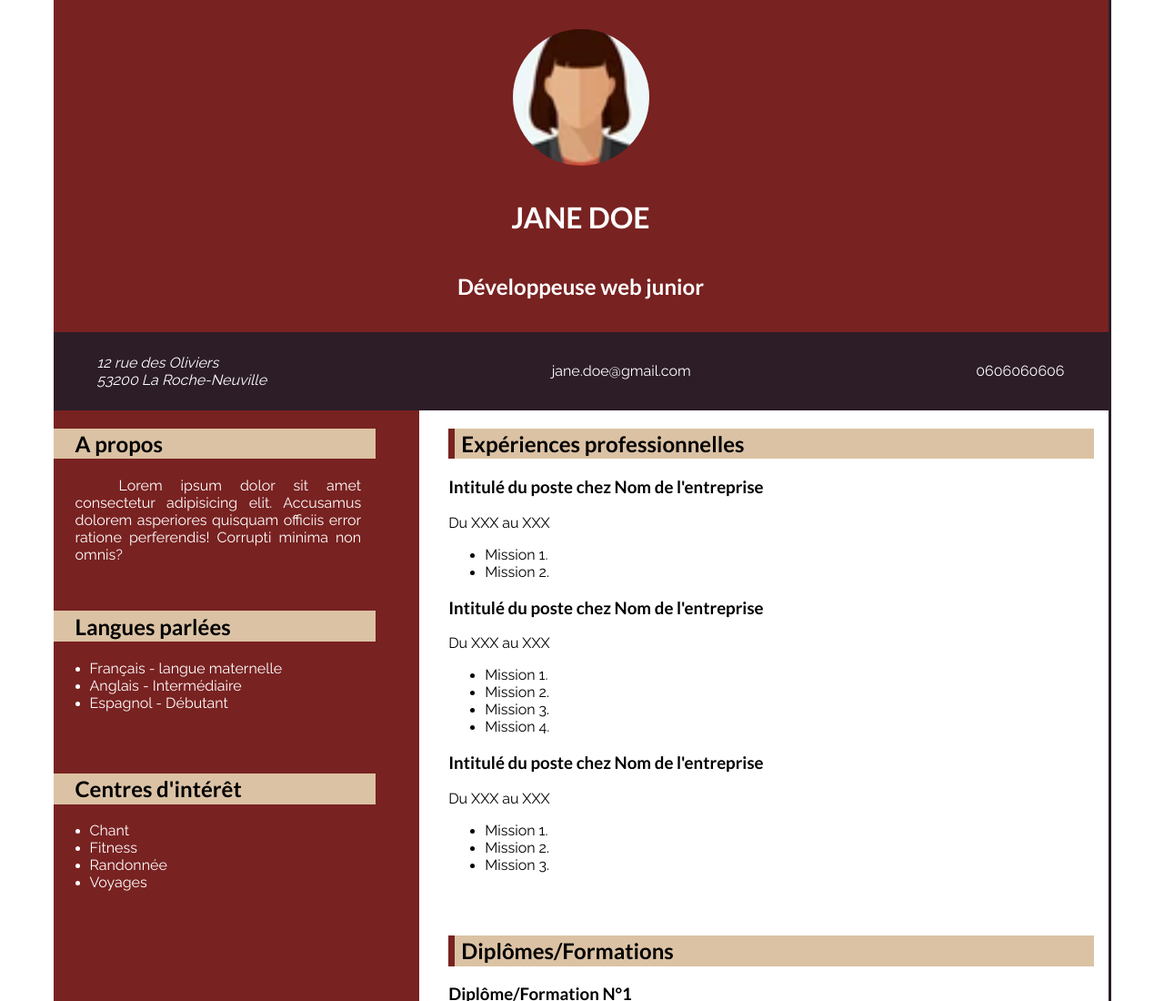
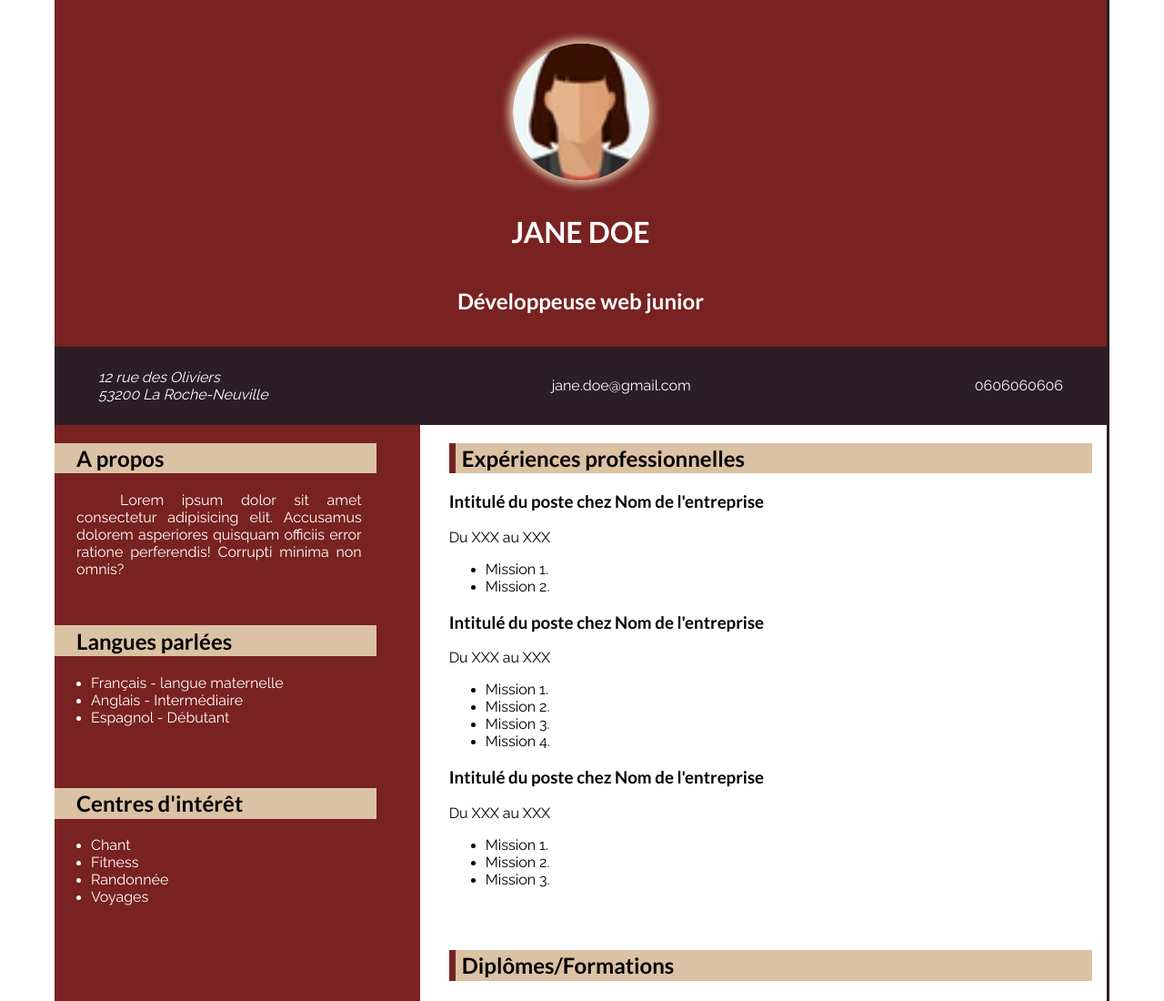
Before and after one commit to MonLucCo/CEF_CV-in-HTML-and-CSS_Test-version, a plain HTML site: page index.html in a window 1280 px wide. Shown: the top 1100 px of the page at 91% size. Drawn offline with Linux system fonts and the light colour scheme.

Commit message:
Verification of attention points - Version to integrate

```diff
--- a/assets/css/style.css
+++ b/assets/css/style.css
@@ -37,12 +37,14 @@ p, a {
 .identity__photo {
     width: 150px;
     height: 150px;
+    padding-top: 1em;
 }
 .identity__photo img {
     height: 100%;
     width: 100%;
     object-fit: cover;
     border-radius: 50%;
+    box-shadow: 0 0 0.6em 0.3em #dbc2a4;
 }
 
 /* Texte du nom de l'identité en lettres capitales */
@@ -186,6 +188,7 @@ html {
 } */
 
 body {
+    box-sizing: inherit;
     width: 1160px;
     margin: auto;
     border-right: 3px solid #2c1d27;
```
